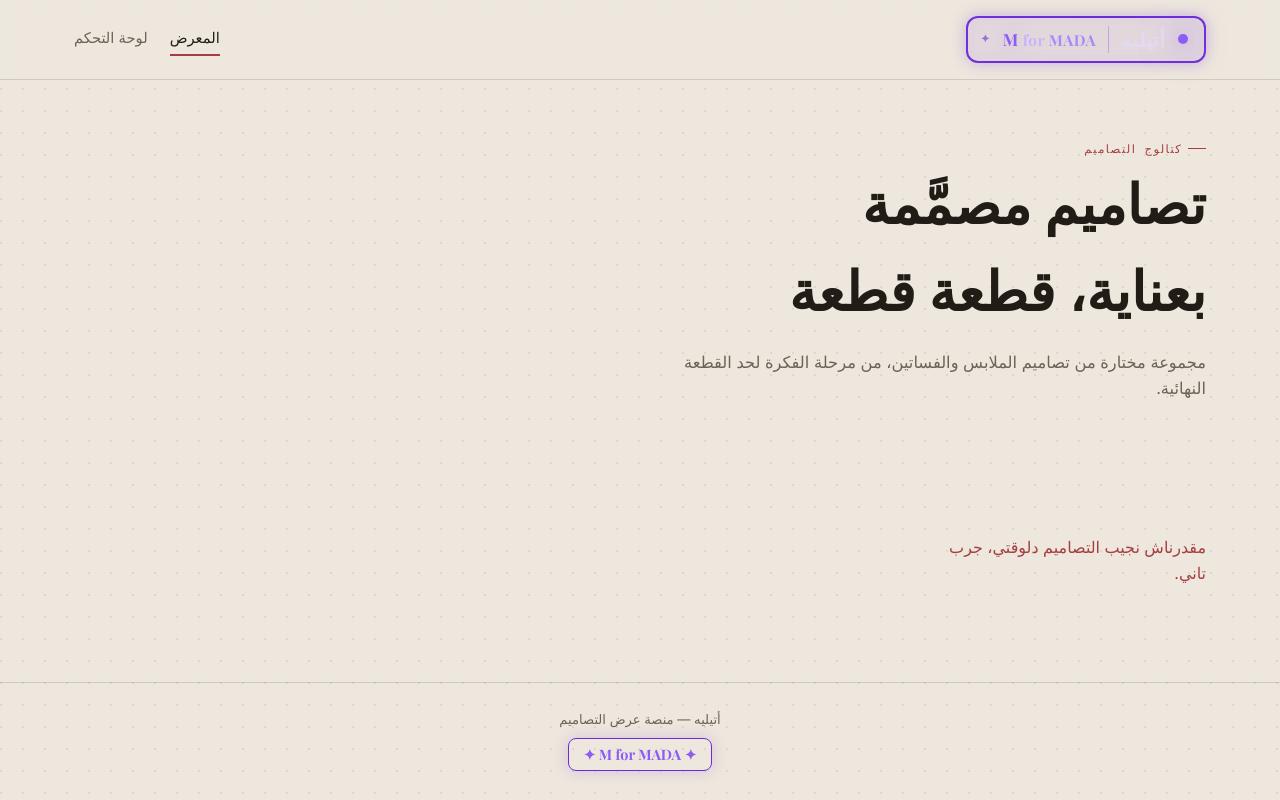
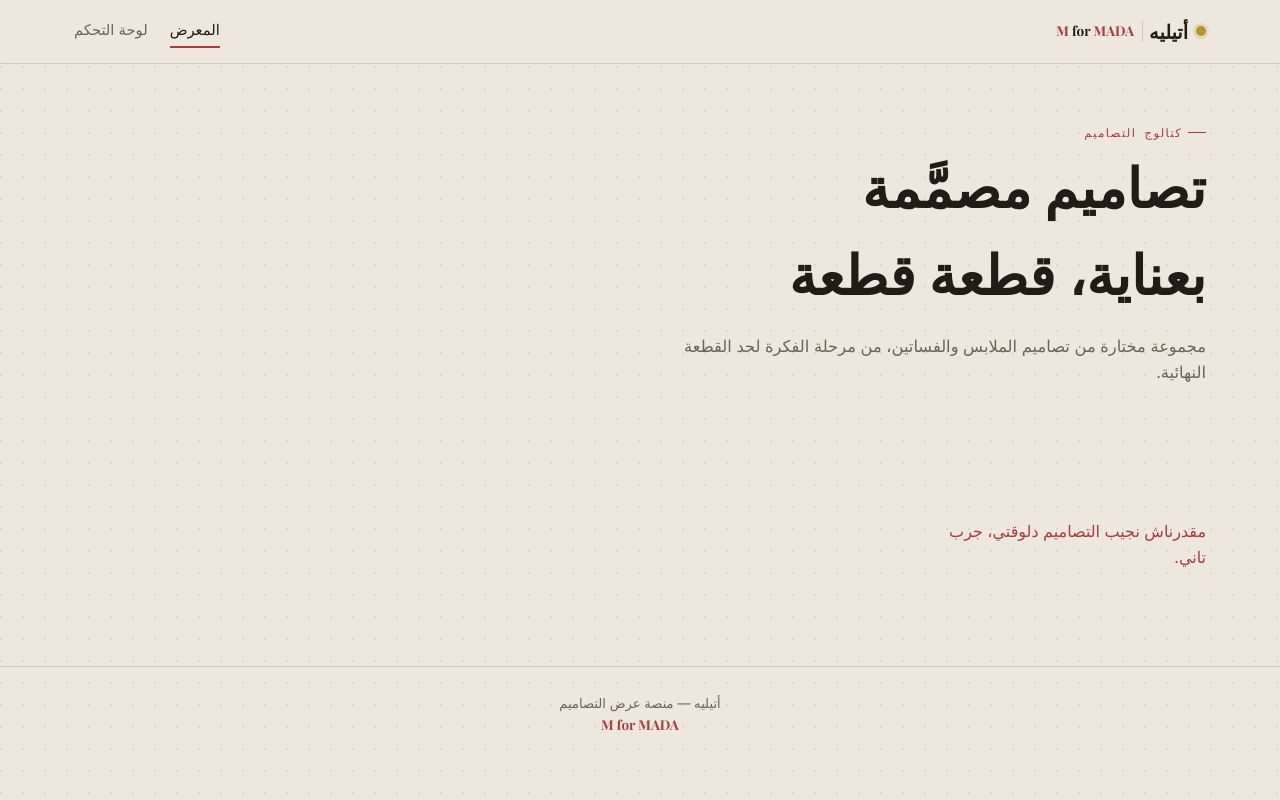
Before and after one commit to fake30201-star/design, a website: page public/index.html in a window 1280 px wide. Drawn offline with nearby package versions, Linux system fonts and the light colour scheme; no server answers.

Commit message:
Update index.html

```diff
--- a/public/index.html
+++ b/public/index.html
@@ -12,14 +12,16 @@
 
 <header class="site-header">
   <div class="header-inner">
-    <a href="https://protofile-sepia.vercel.app/" target="_blank" class="brand-wrapper">
+    <div class="brand" style="display:flex;align-items:center;gap:8px;">
       <span class="pin"></span>
-      <span class="brand-name">أتيليه</span>
-      <span class="brand-logo">
-        <span class="letter-m">M</span> <span class="highlight">for</span> MADA
+      <span style="display:flex;align-items:center;gap:6px;">
+        <span style="font-family:'Playfair Display',serif;font-weight:700;font-size:1.2rem;">أتيليه</span>
+        <a href="https://protofile-sepia.vercel.app/" target="_blank"
+           style="text-decoration:none;font-family:'Playfair Display',serif;font-weight:700;font-size:0.85rem;color:var(--wine);border-right:1px solid var(--line);padding-right:8px;">
+          M <span style="color:var(--ink);">for</span> MADA
+        </a>
       </span>
-      <span class="arrow-icon">✦</span>
-    </a>
+    </div>
     <nav class="header-nav">
       <a href="/index.html" class="active">المعرض</a>
       <a href="/admin/login.html">لوحة التحكم</a>
@@ -45,15 +47,12 @@
 <div id="modalRoot"></div>
 
 <footer class="site-footer">
-  <div style="display:flex;flex-direction:column;align-items:center;gap:8px;">
-    <span>أتيليه — منصة عرض التصاميم</span>
-    <a href="https://protofile-sepia.vercel.app/" target="_blank"
-       style="color:#8B5CF6;text-decoration:none;font-family:'Playfair Display',serif;font-weight:700;font-size:0.9rem;
-              border:1.5px solid #6C2BD9;padding:4px 14px;border-radius:8px;
-              box-shadow:0 0 15px rgba(108,43,217,0.2);transition:all 0.3s ease;">
-      ✦ M for MADA ✦
-    </a>
-  </div>
+  <span>أتيليه — منصة عرض التصاميم</span>
+  <br>
+  <a href="https://protofile-sepia.vercel.app/" target="_blank"
+     style="color:var(--wine);text-decoration:none;font-family:'Playfair Display',serif;font-weight:700;font-size:0.85rem;">
+    M for MADA
+  </a>
 </footer>
 
 <script src="/js/gallery.js"></script>
```
